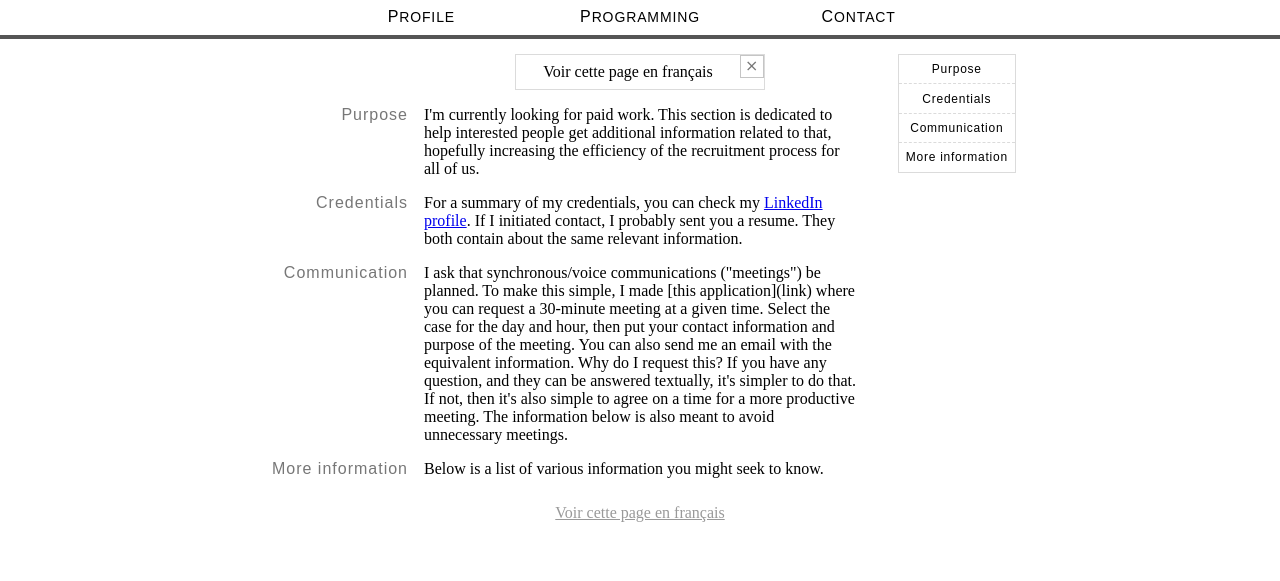
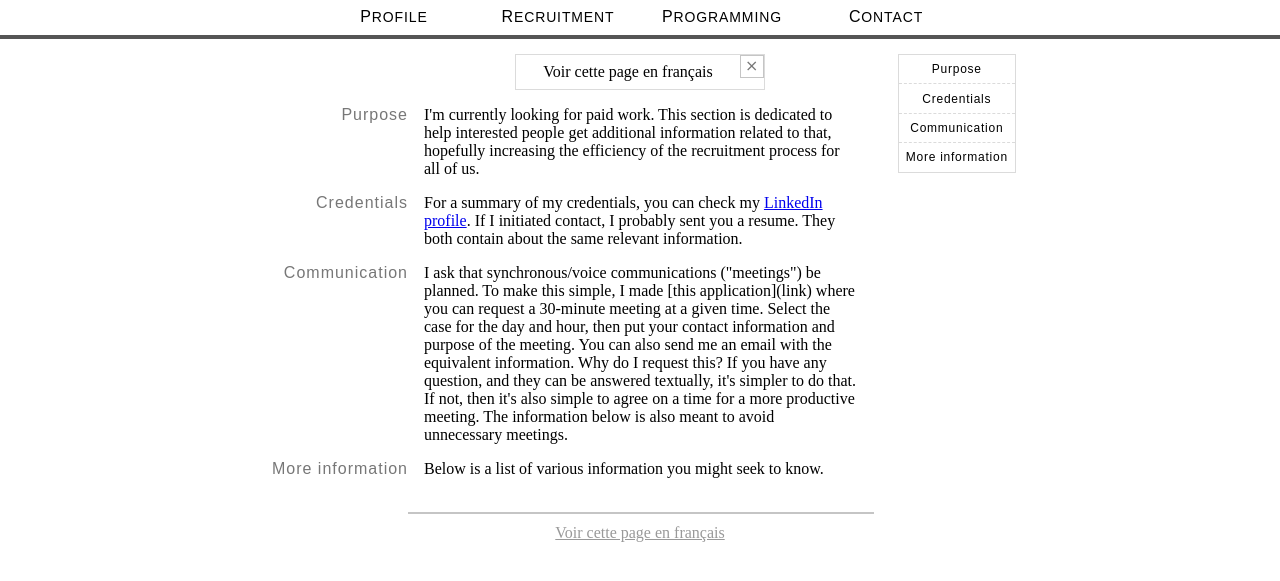
Before and after one commit to Pat-Laugh/pat-laugh.github.io, a Jekyll site: the page built from en/recruitment.html, in a window 1280 px wide. Shown: the top 581 px of the page. Built offline with Jekyll 4.4.1, drawn with Linux system fonts in a browser that asks for light colours.

Commit message:
Update recruitment stuff

```diff
--- a/_layouts/default.html
+++ b/_layouts/default.html
@@ -73,9 +73,8 @@
 				{% endfor %}
 			</ul>
 		</div>
-		{% else %}
+		{% endif %}
 		{{ content }}
-		{% endif %}
 
 		<div id="top-button"><a href="#top">&uarr;</a></div>
 		<footer>
--- a/_layouts/en/default.html
+++ b/_layouts/en/default.html
@@ -6,6 +6,7 @@
 lang_other: fr
 top_menu:
  -  Profile
+ -  Recruitment
  -  Programming
  -  Contact
 ---
--- a/_layouts/fr/default.html
+++ b/_layouts/fr/default.html
@@ -6,6 +6,7 @@
 lang_other: en
 top_menu:
  -  Profil
+ -  Recrutement
  -  Programmation
  -  Contact
 ---
--- a/en/recruitment.html
+++ b/en/recruitment.html
@@ -34,18 +34,24 @@
  - >
     Below is a list of various information you might seek to know.
 ---
+<div id="recruitment-qa">
 <ol class="blog-list-title">
 	{% for post in site.posts %}
+	{% if post.qa %}
 	<li><a href="#{{ post.title | slugify }}">{{ post.title }}</a></li>
+	{% endif %}
 	{% endfor %}
 </ol>
 <br>
 <ul class="blog-list">
 	{% for post in site.posts %}
+	{% if post.qa %}
 	<a class="anchor" id="{{ post.title | slugify }}"></a>
 	<li>
 		<h1><a href="#{{ post.title | slugify }}">{{ post.title }}</a></h1>
 		<div class="blog-content">{{ post.content }}</div>
 	</li>
+	{% endif %}
 	{% endfor %}
 </ul>
+</div>
--- a/fr/index.html
+++ b/fr/index.html
@@ -26,7 +26,7 @@
     Pour de l'information professionnelle, vous pouvez consulter mon
     <a href="https://www.linkedin.com/in/pat-laugh/fr">profil LinkedIn</a>.
     Je suis présentement à la recherche de travail rémunéré. Voir la
-	section <a href="recrutement">recrutement</a> pour plus d'information.
+    section <a href="recrutement">recrutement</a> pour plus d'information.
  - >
     Je crois qu'une
     compétence clé que tout programmeur devrait posséder est de pouvoir comprendre la logique
```
